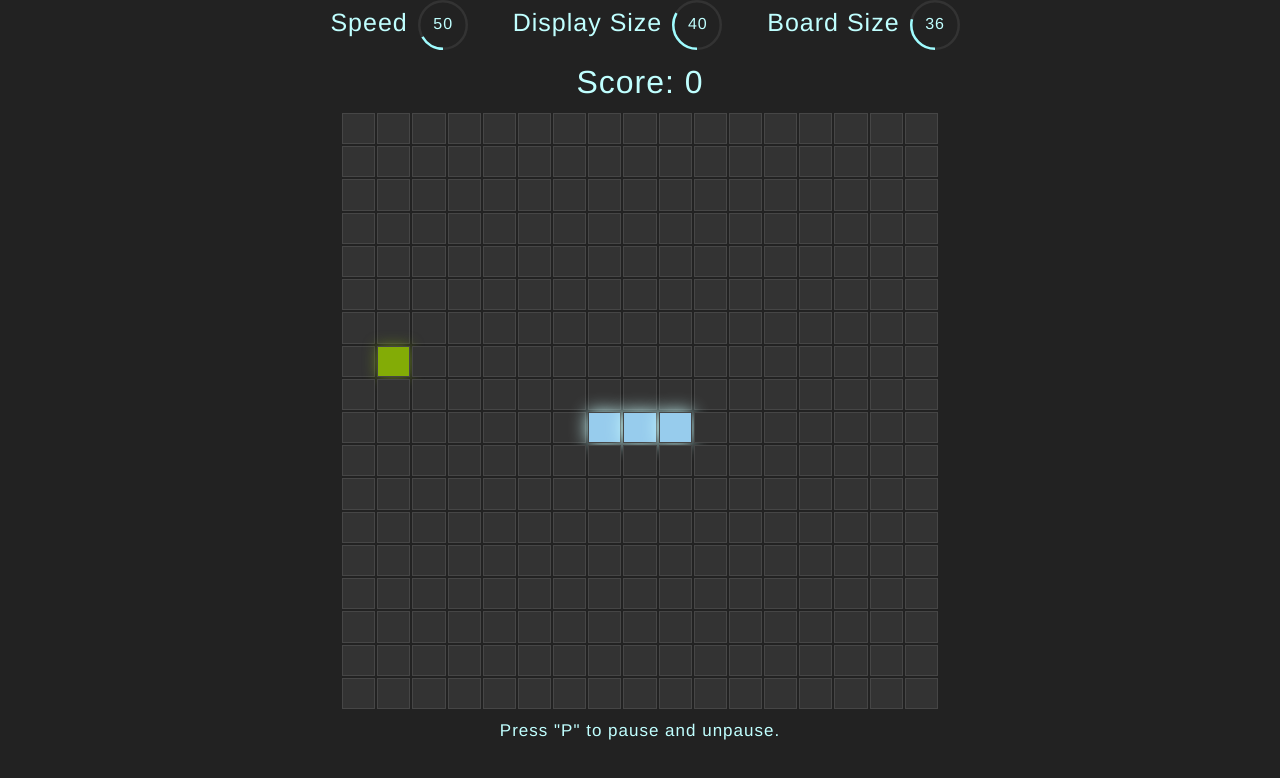
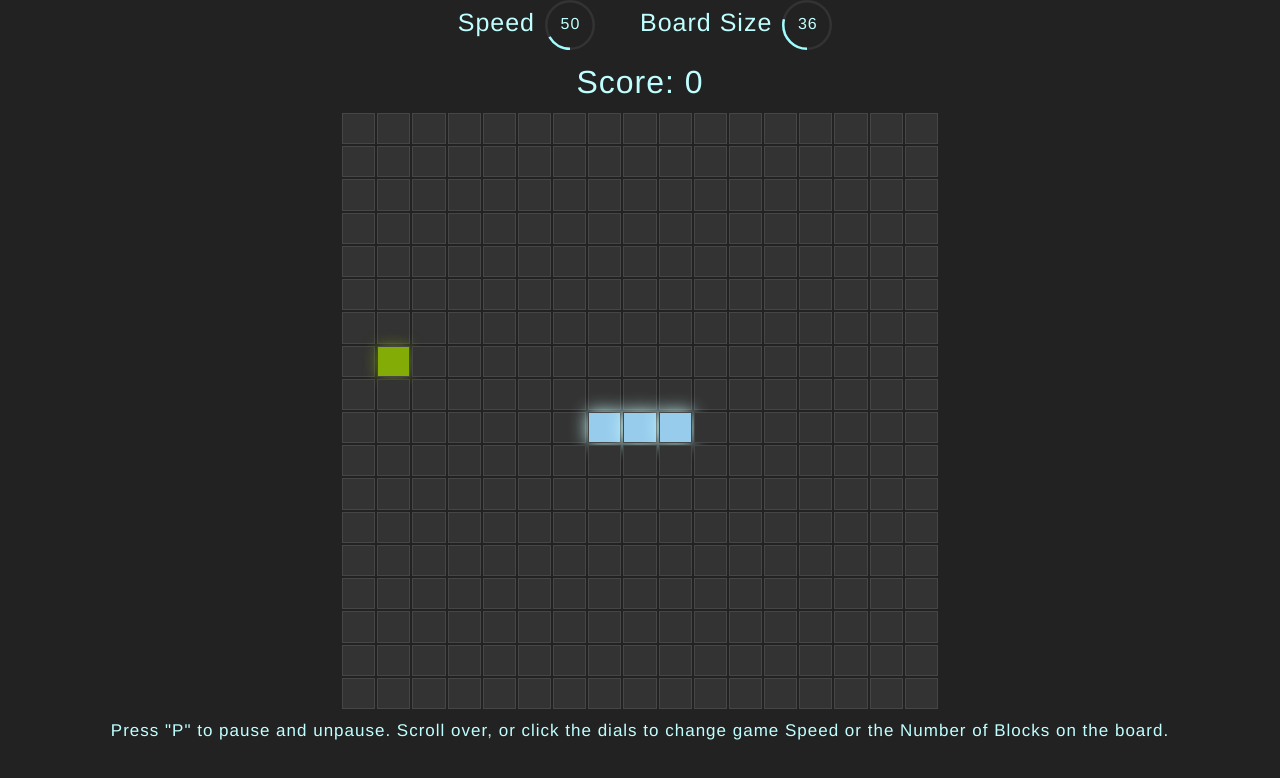
Before and after one commit to ilyakava/snake, a plain HTML site: page index.html in a window 1280 px wide. Drawn offline with Linux system fonts and the light colour scheme.

Commit message:
Add description of the dials onto page text

```diff
--- a/index.html
+++ b/index.html
@@ -20,12 +20,12 @@
 					<input type="text" value="50" class="dial speed" data-min="40" data-max"100">
 				</li>
 
-				<li>
+	<!-- 			<li>
 					<label>
 						Display Size
 					</label>
 					<input type="text" value="40" class="dial" data-min="10" data-max"100">
-				</li>
+				</li> -->
 
 				<li>
 					<label>
@@ -75,7 +75,7 @@
 			</table>
 
 			<p>
-				Press "P" to pause and unpause.
+				Press "P" to pause and unpause. Scroll over, or click the dials to change game Speed or the Number of Blocks on the board.
 			</p>
 		</div>
 
```
